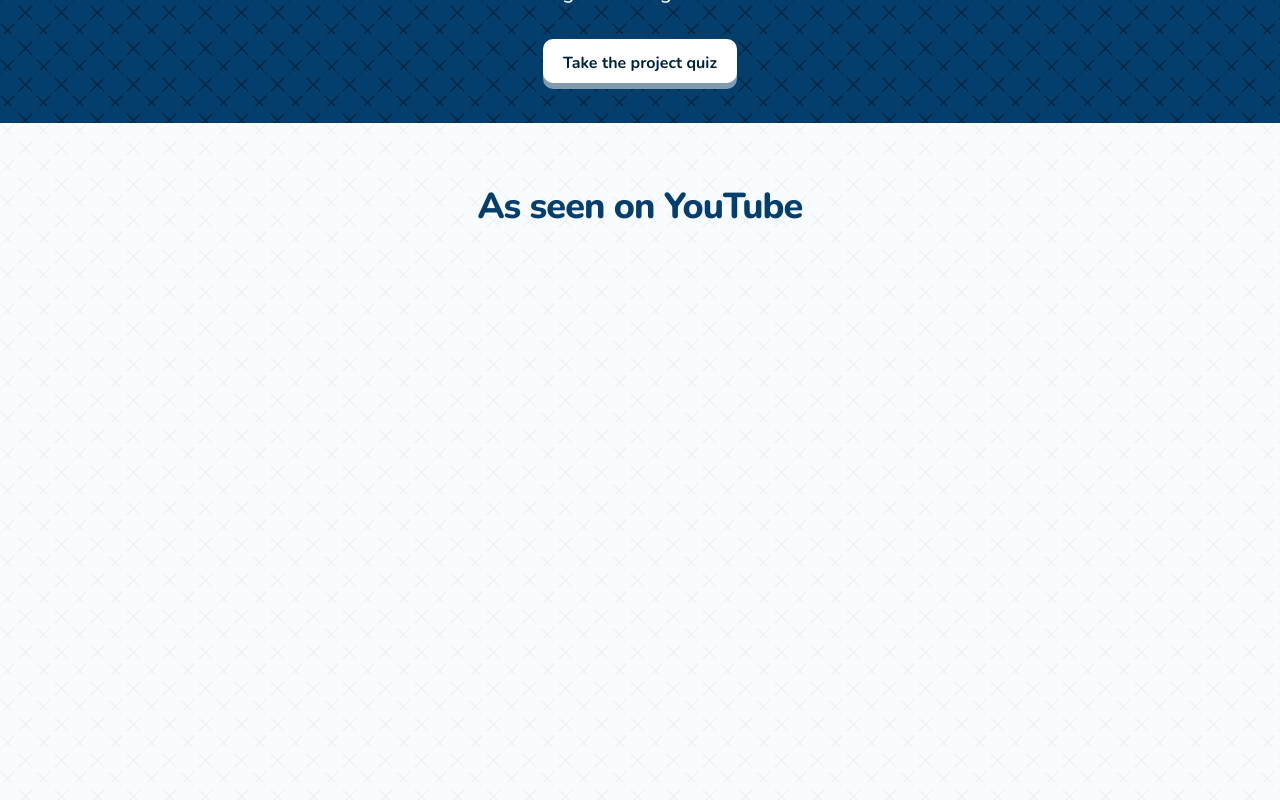
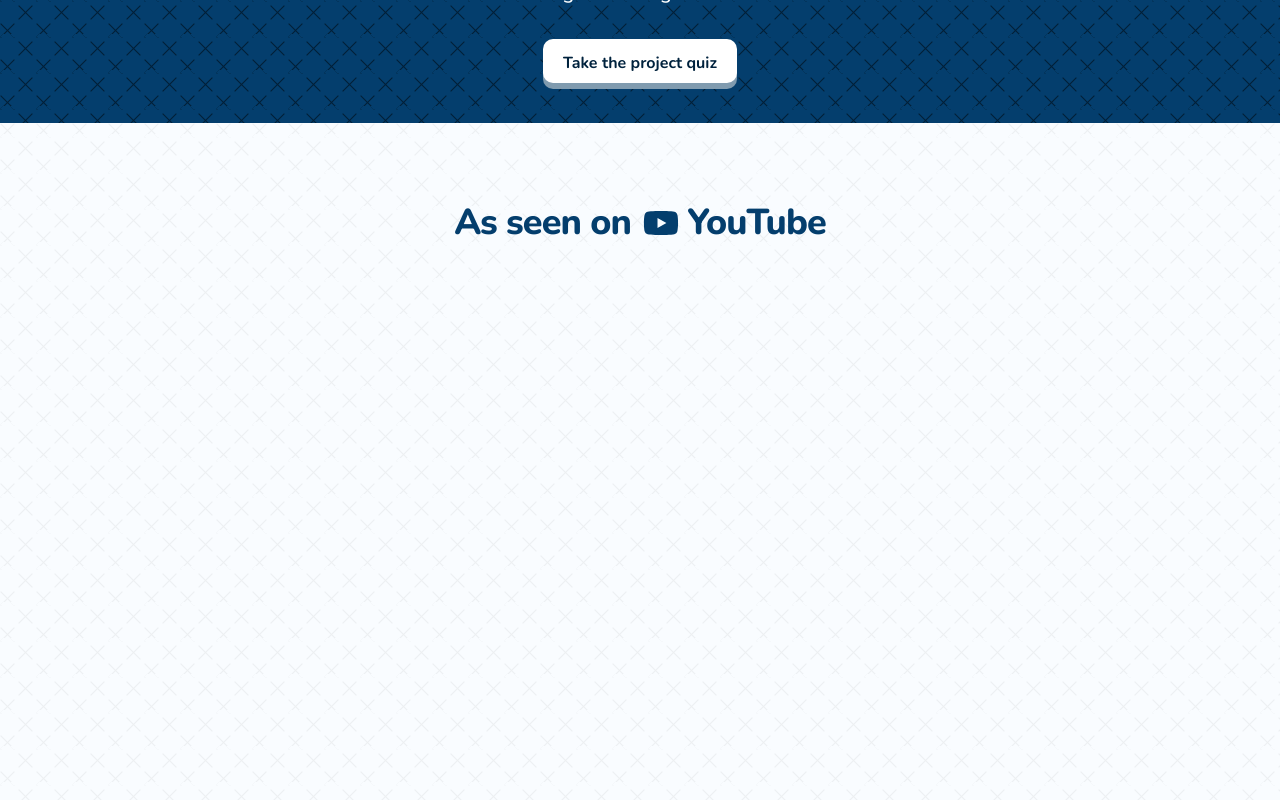
Before and after one commit to scalipsum/vladbi-website, a Next.js app: page / in a window 1280 px wide. Shown: the part 1820-2620 px from the top of the page. Built offline with nearby package versions, Linux system fonts and the light colour scheme; no server answers.

Commit message:
Youtube logo

```diff
--- a/src/components/sections/Youtube.tsx
+++ b/src/components/sections/Youtube.tsx
@@ -1,5 +1,6 @@
 'use client';
 import Text from '@/components/ui/text';
+import { FaYoutube } from 'react-icons/fa';
 import YouTube from 'react-youtube';
 import TightContentLayout from '../layout/TightContentLayout';
 import PatternSection from './PatternSection';
@@ -7,12 +8,19 @@ import PatternSection from './PatternSection';
 export default function Youtube() {
 	return (
 		<PatternSection
-			className="flex flex-col items-center py-16"
+			className="flex flex-col items-center py-20"
 			patternClassName="opacity-5"
 		>
 			<TightContentLayout>
-				<Text type="h2" className="text-center">
-					As seen on YouTube
+				<Text
+					type="h2"
+					className="flex items-center justify-center gap-3"
+				>
+					As seen on
+					<span className="flex gap-2 items-center">
+						<FaYoutube />
+						YouTube
+					</span>
 				</Text>
 				<YouTube
 					className="mt-10"
```
